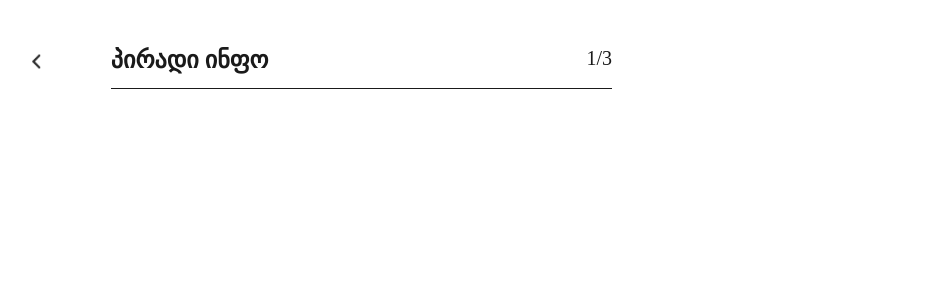
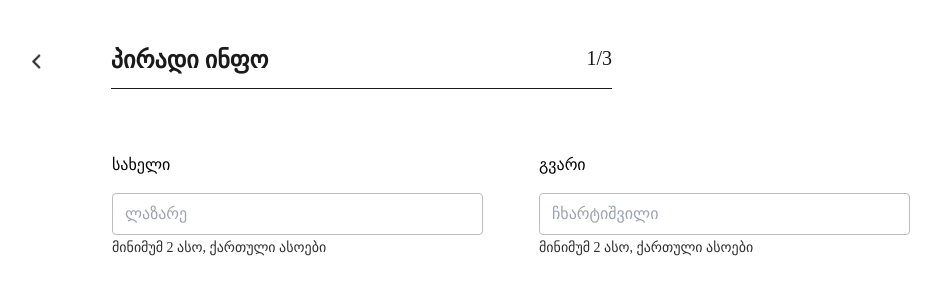
Before and after one commit to Lazzzare/CV-Generator, a React (Vite) app: page /personal in a window 1280 px wide. Shown: the top 300 px of the page, without its empty margins (28-969 px from the left). Built offline with nearby package versions, Linux system fonts and the light colour scheme; a web font is replaced by a local one.

Commit message:
Update PersonalPage.jsx

```diff
--- a/src/components/PersonalPage.jsx
+++ b/src/components/PersonalPage.jsx
@@ -1,11 +1,14 @@
 import React from "react";
+import { useForm } from "react-hook-form";
 import { Link } from "react-router-dom";
 import CancelArror from "../assets/cancel-arrow.png";
 
 const PersonalPage = () => {
+    const { register, handleSubmit, watch } = useForm();
     return (
-        <div className="h-screen w-1/2 pt-11 flex">
-            <div className="pl-12">
+        <div className="h-screen w-1/2">
+            <div className="flex pt-11">
+                <div className="pl-12 flex">
                     <Link to="/">
                         <img src={CancelArror} alt="Cancel-arrow-icon" />
                     </Link>
@@ -18,6 +21,28 @@ const PersonalPage = () => {
                     <hr className="border-[#1A1A1A] mt-3 ml-14" />
                 </div>
             </div>
+
+            <form className="flex flex-row pl-[140px] mt-16">
+                <div className="flex-col">
+                    <h1 className="font-medium text-[#000000] text-base">სახელი</h1>
+                    <input
+                        type="text"
+                        placeholder="ლაზარე"
+                        className="border border-[#BCBCBC] rounded w-[371px] py-2 px-3 mt-4"
+                    />
+                    <span className="text-[#2E2E2E] font-light text-sm mt-2">მინიმუმ 2 ასო, ქართული ასოები</span>
+                </div>
+                <div className="flex-col ml-14">
+                    <h1 className="font-medium text-[#000000] text-base">გვარი</h1>
+                    <input
+                        type="text"
+                        placeholder="ჩხარტიშვილი"
+                        className="border border-[#BCBCBC] rounded w-[371px] py-2 px-3 mt-4"
+                    />
+                    <span className="text-[#2E2E2E] font-light text-sm mt-2">მინიმუმ 2 ასო, ქართული ასოები</span>
+                </div>
+            </form>
+        </div>
     );
 };
 
```
Lines whose indentation alone changed are shown as unchanged.
